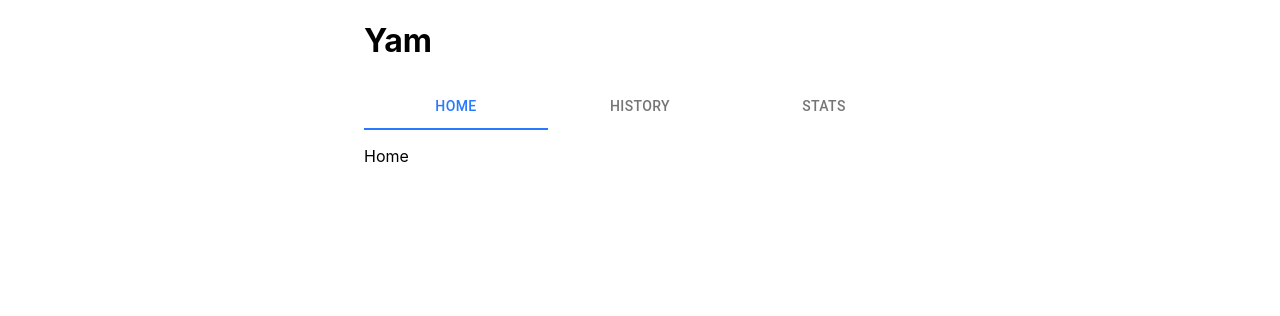
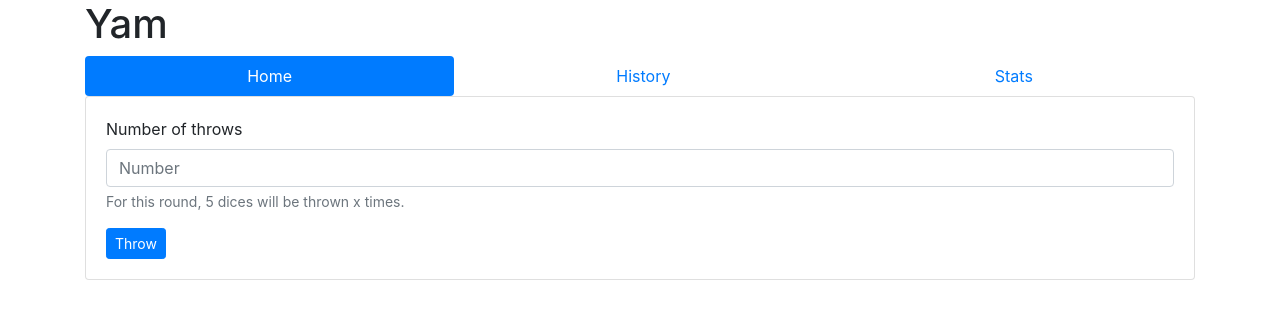
Before and after one commit to Reqven/react-yam, a React (Create React App) app: page /#/ in a window 1280 px wide. Shown: the top 316 px of the page. Built offline with nearby package versions, Linux system fonts and the light colour scheme.

Commit message:
-material-ui +react-bootstrap +yam logic

```diff
--- a/package.json
+++ b/package.json
@@ -3,11 +3,12 @@
   "version": "0.1.0",
   "private": true,
   "dependencies": {
-    "@material-ui/core": "^4.11.3",
     "@testing-library/jest-dom": "^5.12.0",
     "@testing-library/react": "^11.2.6",
     "@testing-library/user-event": "^12.8.3",
+    "bootstrap": "^4.6.0",
     "react": "^17.0.2",
+    "react-bootstrap": "^1.5.2",
     "react-dom": "^17.0.2",
     "react-router-dom": "^5.2.0",
     "react-scripts": "4.0.3",
--- a/src/App.js
+++ b/src/App.js
@@ -1,9 +1,8 @@
 import './App.css';
+import 'bootstrap/dist/css/bootstrap.min.css';
 import React from 'react';
-import { HashRouter, Link, Route } from 'react-router-dom';
-import Container from '@material-ui/core/Container';
-import Tabs from '@material-ui/core/Tabs';
-import Tab from '@material-ui/core/Tab';
+import { HashRouter, NavLink, Route } from 'react-router-dom';
+import { Container, Nav } from 'react-bootstrap';
 import { History } from './pages/history/History'
 import { Home } from './pages/home/Home'
 import { Stats } from './pages/stats/Stats'
@@ -12,15 +11,14 @@ import { Stats } from './pages/stats/Stats'
 const App = () => {
   return (
     <HashRouter>
-      <Route path="/" render={({ location }) => (
-        <Container maxWidth="sm">
+      <Container>
         <h1>Yam</h1>
-          <div className="nav">
-            <Tabs value={location.pathname} indicatorColor="primary" textColor="primary" variant="fullWidth">
-              <Tab component={Link} label="Home" value="/" to="/" />
-              <Tab component={Link} label="History" value="/history" to="/history" />
-              <Tab component={Link} label="Stats" value="/stats" to="/stats" />
-            </Tabs>
+        <div className="menu">
+          <Nav fill variant="pills">
+            <Nav.Item><Nav.Link exact as={NavLink} to="/">Home</Nav.Link></Nav.Item>
+            <Nav.Item><Nav.Link exact as={NavLink} to="/history">History</Nav.Link></Nav.Item>
+            <Nav.Item><Nav.Link exact as={NavLink} to="/stats">Stats</Nav.Link></Nav.Item>
+          </Nav>
         </div>
         <div className="content">
           <Route exact path="/" component={Home} />
@@ -28,8 +26,6 @@ const App = () => {
           <Route exact path="/stats" component={Stats} />
         </div>
       </Container>
-        )}
-      />
     </HashRouter>
   );
 }
--- a/src/index.js
+++ b/src/index.js
@@ -3,22 +3,11 @@ import ReactDOM from 'react-dom';
 import './index.css';
 import App from './App';
 import reportWebVitals from './reportWebVitals';
-import { MuiThemeProvider, createMuiTheme } from '@material-ui/core/styles';
 
-
-const theme = createMuiTheme({
-  palette: {
-    primary: {
-      main: '#2979ff'
-    }
-  }
-});
 
 ReactDOM.render(
   <React.StrictMode>
-    <MuiThemeProvider theme={theme}>
       <App />
-    </MuiThemeProvider>
   </React.StrictMode>,
   document.getElementById('root')
 );
--- a/src/pages/home/Home.js
+++ b/src/pages/home/Home.js
@@ -1,9 +1,61 @@
 import './Home.css';
+import 'bootstrap/dist/css/bootstrap.min.css';
 import React, { Component } from 'react';
+import { Card, Button, Form } from 'react-bootstrap';
+import Yam from '../../utils/Yam';
 
 
 export class Home extends Component {
+
+  constructor(props) {
+    super(props);
+
+    this.state = {
+      input: undefined,
+      number: undefined,
+      data: [],
+      results: {}
+    };
+  }
+
+  handleInput = (e) => {
+    const input = parseInt(e.target.value) || undefined;
+    this.setState({ input, number: undefined });
+  };
+  handleSubmit = (e) => {
+    e.preventDefault();
+    const { input: number } = this.state;
+
+    const data = [...Array(number)].map(() => Yam.dice(5));
+    const results = Yam.process(data);
+    this.setState({ number, results, data });
+  }
+
   render() {
-    return <p>Home</p>
+    const { input, number, data, results } = this.state;
+    return (
+      <Card>
+        <Card.Body>
+          <Form onSubmit={this.handleSubmit}>
+            <Form.Group>
+              <Form.Label>Number of throws</Form.Label>
+              <Form.Control required type="number" placeholder="Number" value={input || ""} onChange={this.handleInput} />
+              <Form.Text className="text-muted">For this round, 5 dices will be thrown {input || "x"} times.</Form.Text>
+            </Form.Group>
+            <Button size="sm" type="submit">Throw</Button>
+          </Form>
+        </Card.Body>
+
+        {number &&
+          <Card.Body>
+            <div className="d-flex justify-content-between align-items-center">
+              <h5 className="mb-0">Results</h5>
+            </div>
+            <p>{JSON.stringify(data)}</p>
+            <p>{JSON.stringify(results)}</p>
+          </Card.Body>
+        }
+      </Card>
+    )
   }
 }
--- /dev/null
+++ b/src/utils/Yam.js
@@ -0,0 +1,29 @@
+export default class Yam {
+
+  static dice(count = undefined) {
+    let dice = () => Math.floor(Math.random() * 6) + 1;
+    count = parseInt(count) || 0;
+
+    if (count < 2) { return dice(); }
+    return [...Array(count)].map(() => dice());
+  }
+
+  static process(data) {
+    const toFirst = (number, idx, array) => {
+      return [number, array.filter(a => a === number).length];
+    }
+    const toSecond = ([number], idx, array) => {
+      return idx === array.findIndex(([a]) => a === number);
+    }
+
+    return Array.prototype.concat(...data
+      .map(a => a
+        .map(toFirst)
+        .filter(toSecond)
+        .map(([,count]) => count)
+      )).reduce((prev, cur) => {
+      prev[cur] = (prev[cur] || 0) + 1;
+      return prev;
+    }, {});
+  }
+}
```
Also changed, not shown: 1 other file (tests, documents, lock files or other folders). Lines whose indentation alone changed are shown as unchanged.
